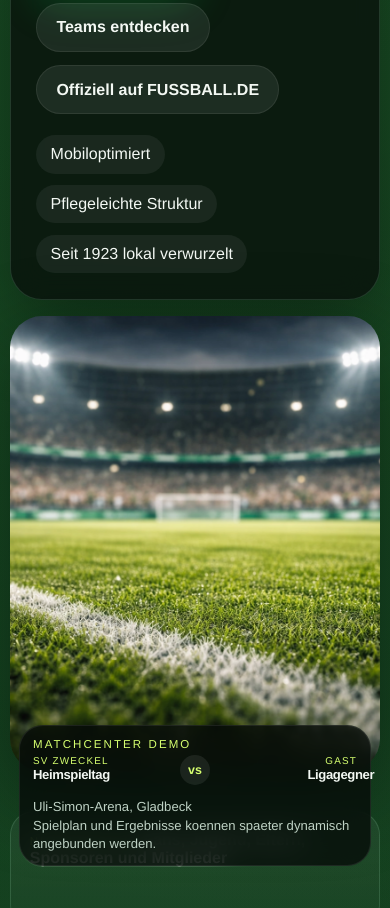
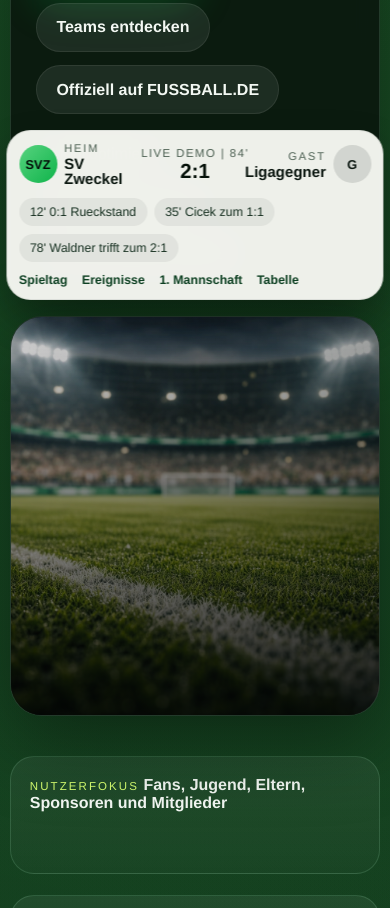
Before and after one commit to kevin1337pro/sv-zweckel-website, a plain HTML site: page index.html in a window 390 px wide. Shown: the part 538-1446 px from the top of the page. Drawn offline with Linux system fonts and the light colour scheme.

Commit message:
Replace hero overlay with fixed live bar

```diff
--- a/index.html
+++ b/index.html
@@ -12,7 +12,7 @@
     <link rel="preload" href="assets/svzweckel_logo.jpg" as="image" />
     <link rel="stylesheet" href="styles.css" />
   </head>
-  <body>
+  <body class="home-page">
     <div class="site-shell">
       <header class="site-header" id="top">
         <div class="brand-lockup">
@@ -88,25 +88,6 @@
               src="assets/header_bild_1.webp"
               alt="Stimmungsbild des SV Zweckel"
             />
-            <div class="hero-overlay-card">
-              <p class="card-kicker">Matchcenter Demo</p>
-              <div class="scoreline">
-                <div class="scoreline-team scoreline-team-home">
-                  <p class="club-tag">SV Zweckel</p>
-                  <strong>Heimspieltag</strong>
-                </div>
-                <span class="score-divider">vs</span>
-                <div class="scoreline-team scoreline-team-away">
-                  <p class="club-tag">Gast</p>
-                  <strong>Ligagegner</strong>
-                </div>
-              </div>
-              <p class="overlay-meta">
-                Uli-Simon-Arena, Gladbeck<br />
-                Spielplan und Ergebnisse koennen spaeter dynamisch angebunden
-                werden.
-              </p>
-            </div>
           </div>
         </section>
 
@@ -563,6 +544,46 @@
       </footer>
     </div>
 
+    <aside class="live-matchbar" aria-label="Live Ergebnisse und Ereignisse">
+      <div class="live-matchbar-inner">
+        <div class="live-matchbar-score">
+          <div class="live-club live-club-home">
+            <span class="live-club-mark">SVZ</span>
+            <div>
+              <p class="live-club-label">Heim</p>
+              <strong>SV Zweckel</strong>
+            </div>
+          </div>
+
+          <div class="live-score-block">
+            <span class="live-status">Live Demo | 84'</span>
+            <strong>2:1</strong>
+          </div>
+
+          <div class="live-club live-club-away">
+            <div>
+              <p class="live-club-label">Gast</p>
+              <strong>Ligagegner</strong>
+            </div>
+            <span class="live-club-mark live-club-mark-away">G</span>
+          </div>
+        </div>
+
+        <div class="live-matchbar-events">
+          <span class="live-event-chip">12' 0:1 Rueckstand</span>
+          <span class="live-event-chip">35' Cicek zum 1:1</span>
+          <span class="live-event-chip">78' Waldner trifft zum 2:1</span>
+        </div>
+
+        <div class="live-matchbar-links">
+          <a href="mannschaften.html">Spieltag</a>
+          <a href="news.html">Ereignisse</a>
+          <a href="erste-mannschaft.html">1. Mannschaft</a>
+          <a href="mannschaften.html">Tabelle</a>
+        </div>
+      </div>
+    </aside>
+
     <script src="data.js"></script>
     <script src="script.js"></script>
   </body>
--- a/styles.css
+++ b/styles.css
@@ -45,6 +45,10 @@ body {
   overflow-x: hidden;
 }
 
+body.home-page {
+  padding-bottom: 8.5rem;
+}
+
 img {
   display: block;
   max-width: 100%;
@@ -288,6 +292,140 @@ textarea {
   background:
     linear-gradient(180deg, rgba(0, 0, 0, 0.12), rgba(0, 0, 0, 0.58)),
     linear-gradient(140deg, rgba(10, 21, 15, 0.02), rgba(10, 21, 15, 0.55));
+}
+
+.live-matchbar {
+  position: fixed;
+  left: 50%;
+  bottom: 0.85rem;
+  z-index: 30;
+  width: min(1320px, calc(100vw - 1.6rem));
+  transform: translateX(-50%);
+}
+
+.live-matchbar-inner {
+  display: grid;
+  grid-template-columns: 1.15fr 1fr auto;
+  align-items: center;
+  gap: 1rem;
+  padding: 0.85rem 1.05rem;
+  border-radius: 28px;
+  background: rgba(248, 249, 244, 0.96);
+  border: 1px solid rgba(7, 17, 12, 0.08);
+  box-shadow: 0 18px 38px rgba(0, 0, 0, 0.22);
+  color: #0b1710;
+  backdrop-filter: blur(18px);
+}
+
+.live-matchbar-score,
+.live-club,
+.live-matchbar-links {
+  display: flex;
+  align-items: center;
+}
+
+.live-matchbar-score {
+  gap: 1rem;
+  min-width: 0;
+}
+
+.live-club {
+  gap: 0.75rem;
+  min-width: 0;
+}
+
+.live-club-home,
+.live-club-away {
+  flex: 1;
+}
+
+.live-club-away {
+  justify-content: flex-end;
+  text-align: right;
+}
+
+.live-club-mark {
+  display: inline-grid;
+  place-items: center;
+  width: 42px;
+  height: 42px;
+  border-radius: 50%;
+  background: linear-gradient(135deg, var(--brand-soft), var(--brand));
+  color: #041009;
+  font-size: 0.88rem;
+  font-weight: 800;
+  flex: 0 0 auto;
+}
+
+.live-club-mark-away {
+  background: rgba(11, 23, 16, 0.12);
+  color: #0b1710;
+}
+
+.live-club-label {
+  margin: 0 0 0.12rem;
+  font-size: 0.7rem;
+  letter-spacing: 0.16em;
+  text-transform: uppercase;
+  color: #4e6254;
+}
+
+.live-club strong,
+.live-score-block strong {
+  display: block;
+  font-size: 1.12rem;
+  line-height: 1.02;
+}
+
+.live-score-block {
+  display: grid;
+  justify-items: center;
+  gap: 0.18rem;
+  padding: 0 0.4rem;
+  flex: 0 0 auto;
+}
+
+.live-status {
+  font-size: 0.72rem;
+  letter-spacing: 0.12em;
+  text-transform: uppercase;
+  color: #4e6254;
+}
+
+.live-score-block strong {
+  font-size: 1.7rem;
+  color: #051109;
+}
+
+.live-matchbar-events {
+  display: flex;
+  flex-wrap: wrap;
+  gap: 0.45rem;
+  min-width: 0;
+}
+
+.live-event-chip {
+  display: inline-flex;
+  align-items: center;
+  padding: 0.45rem 0.68rem;
+  border-radius: 999px;
+  background: rgba(11, 23, 16, 0.06);
+  color: #193223;
+  font-size: 0.84rem;
+  white-space: nowrap;
+}
+
+.live-matchbar-links {
+  gap: 0.9rem;
+  justify-content: flex-end;
+  flex-wrap: wrap;
+}
+
+.live-matchbar-links a {
+  font-size: 0.92rem;
+  font-weight: 700;
+  color: #0d4022;
+  white-space: nowrap;
 }
 
 .hero-overlay-card {
@@ -1394,31 +1532,16 @@ textarea {
   }
 
   .hero-stage {
-    min-height: auto;
-    overflow: visible;
-    background: transparent;
-    border: 0;
-    backdrop-filter: none;
-    box-shadow: none;
-  }
-
-  .hero-overlay-card {
-    position: relative;
-    right: auto;
-    bottom: auto;
-    width: min(72%, 320px);
-    max-width: none;
-    margin: -4.4rem 1rem 0 auto;
-  }
-
-  .hero-stage::after {
-    display: none;
-  }
-
-  .hero-stage img {
-    min-height: 360px;
-    border-radius: var(--radius-xl);
-    box-shadow: var(--shadow);
+    min-height: 460px;
+  }
+
+  .live-matchbar-inner {
+    grid-template-columns: 1fr;
+    gap: 0.75rem;
+  }
+
+  .live-matchbar-links {
+    justify-content: flex-start;
   }
 
   .featured-news-media img {
@@ -1482,32 +1605,26 @@ textarea {
   }
 
   .hero-overlay-card {
-    width: min(calc(100% - 1.6rem), 285px);
-    max-width: none;
-    margin: -3.7rem 0.8rem 0 auto;
-    padding: 0.85rem 0.9rem;
-  }
-
-  .scoreline {
-    grid-template-columns: minmax(0, 1fr) 34px minmax(0, 1fr);
-    gap: 0.5rem;
-  }
-
-  .scoreline strong {
-    max-width: 7.2ch;
-    font-size: clamp(0.88rem, 3.45vw, 1.08rem);
-  }
-
-  .score-divider {
-    width: 34px;
-    height: 34px;
-    font-size: 0.86rem;
-  }
-
-  .overlay-meta {
-    max-width: 19ch;
-    font-size: 0.84rem;
-    line-height: 1.4;
+    display: none;
+  }
+
+  .live-matchbar {
+    width: min(calc(100vw - 1rem), 100%);
+    bottom: 0.55rem;
+  }
+
+  .live-matchbar-inner {
+    padding: 0.8rem 0.85rem;
+  }
+
+  .live-matchbar-score {
+    gap: 0.8rem;
+  }
+
+  .live-club-mark {
+    width: 38px;
+    height: 38px;
+    font-size: 0.8rem;
   }
 
   .hero-copy h1,
@@ -1555,41 +1672,46 @@ textarea {
   }
 
   .hero-stage {
-    min-height: auto;
-  }
-
-  .scoreline {
-    grid-template-columns: minmax(0, 1fr) 30px minmax(0, 1fr);
+    min-height: 400px;
+  }
+
+  body.home-page {
+    padding-bottom: 11.8rem;
+  }
+
+  .live-matchbar {
+    width: calc(100vw - 0.8rem);
+    bottom: 0.4rem;
+  }
+
+  .live-matchbar-inner {
+    gap: 0.7rem;
+    padding: 0.72rem 0.72rem calc(0.72rem + env(safe-area-inset-bottom));
+    border-radius: 24px;
+  }
+
+  .live-matchbar-score {
+    display: grid;
+    grid-template-columns: minmax(0, 1fr) auto minmax(0, 1fr);
+    align-items: center;
+    gap: 0.55rem;
+  }
+
+  .live-club {
     gap: 0.45rem;
   }
 
-  .scoreline strong {
-    max-width: 6.8ch;
-    font-size: 0.82rem;
-  }
-
-  .club-tag {
-    font-size: 0.62rem;
-    letter-spacing: 0.12em;
-    margin-bottom: 0.2rem;
-  }
-
-  .hero-overlay-card {
-    width: calc(100% - 1.2rem);
-    max-width: none;
-    margin: -2.9rem 0.6rem 0;
-    padding: 0.75rem 0.8rem;
-  }
-
-  .score-divider {
-    width: 30px;
-    height: 30px;
+  .live-club strong {
+    font-size: 0.94rem;
+  }
+
+  .live-score-block strong {
+    font-size: 1.28rem;
+  }
+
+  .live-event-chip,
+  .live-matchbar-links a {
     font-size: 0.78rem;
-  }
-
-  .overlay-meta {
-    max-width: none;
-    font-size: 0.82rem;
   }
 
   .info-panel {
```
